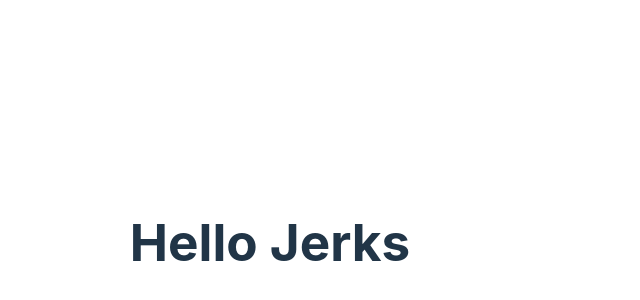
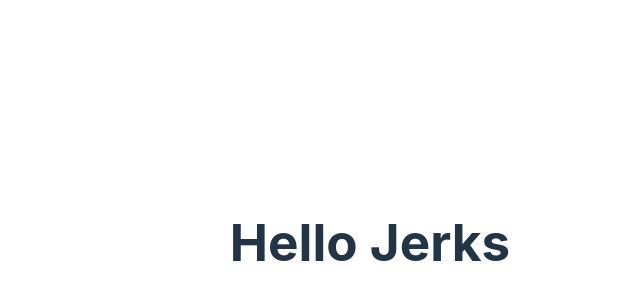
Before and after one commit to jerry-vrabel-development/vite-scroll-animation, a React (Vite) app: page / in a window 1280 px wide. Shown: the part 158-458 px from the top of the page, without its empty margins (370-1010 px from the left). Built offline with nearby package versions, Linux system fonts and the light colour scheme.

Commit message:
Added Box animation

```diff
--- a/src/components/Box.tsx
+++ b/src/components/Box.tsx
@@ -1,8 +1,22 @@
+import { motion, useAnimation } from "framer-motion";
+import { useInView } from "react-intersection-observer";
+import { useEffect } from "react";
+
 const Box = () => {
+  const boxVariant = {
+    visible: { opacity: 1 },
+    hidden: { opacity: 0 },
+  };
+
   return (
-    <div className="box">
+    <motion.div
+    animate={{ x: 100 }}
+    initial={{x: 0}}
+    variants={boxVariant}
+    className="box"
+    >
       <h1>Hello Jerks</h1>
-    </div>
+    </motion.div>
   );
 };
 
```
